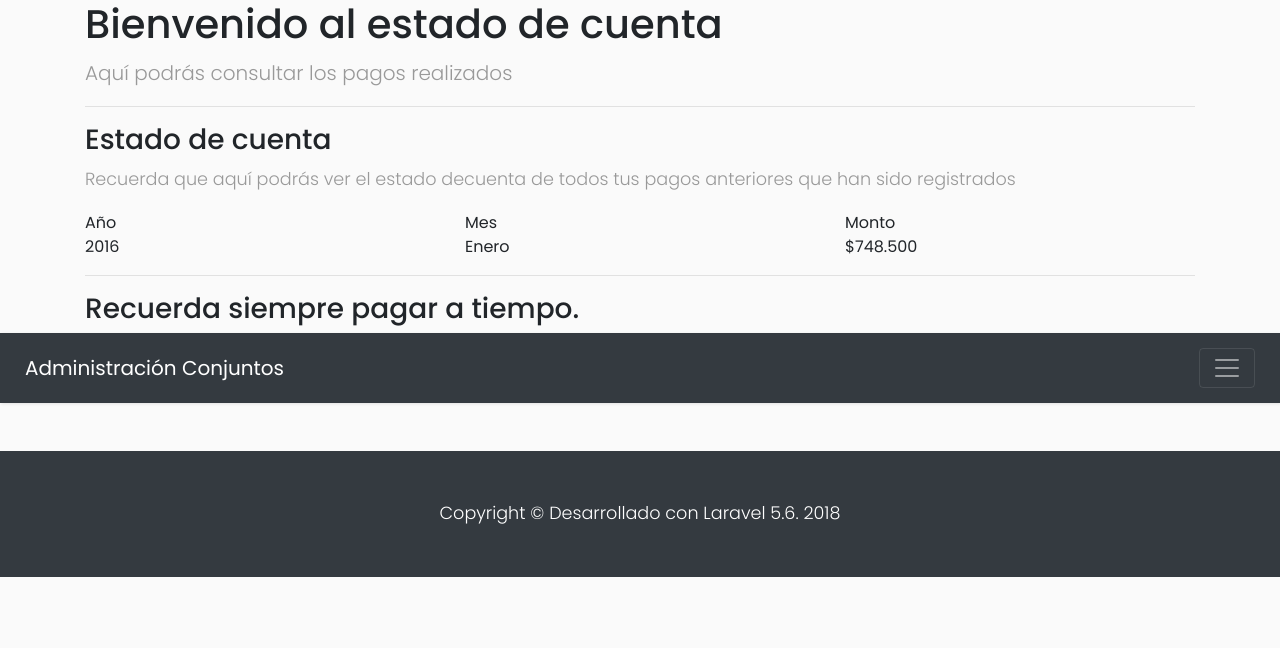
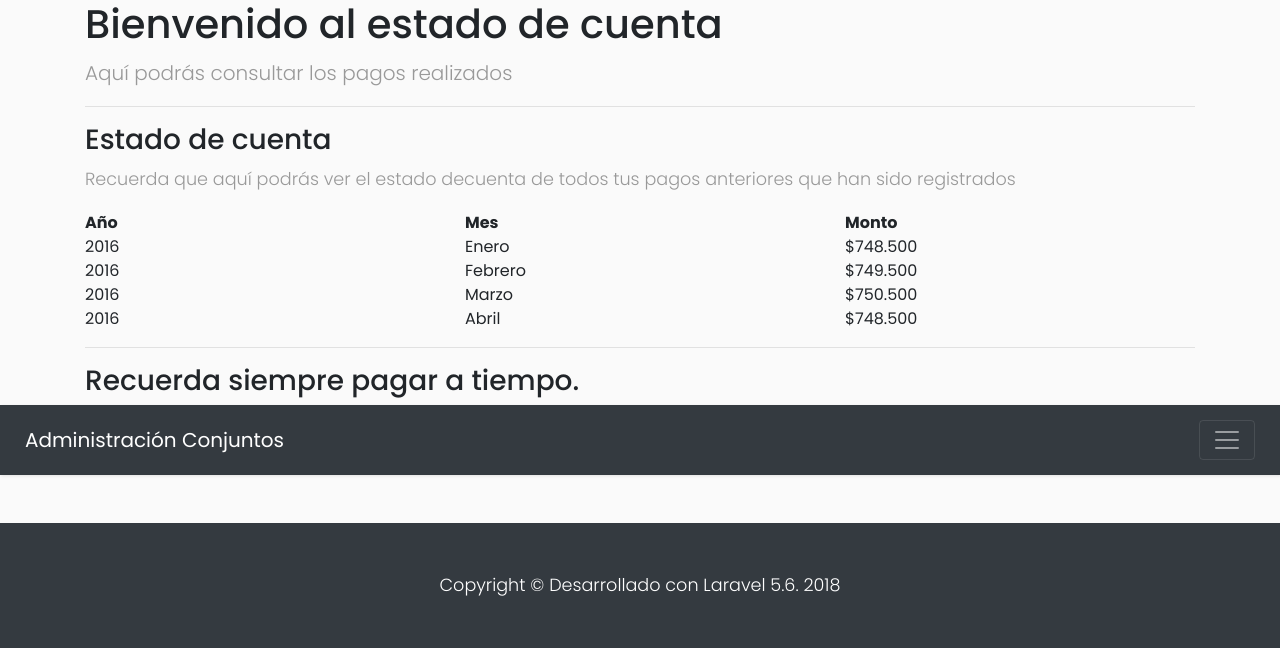
Before and after one commit to hramose/administracion_conjuntos, a Laravel app: page /cuenta in a window 1280 px wide. Shown: the top 648 px of the page. Run offline with Laravel 8, Linux system fonts and the light colour scheme; some libraries are stand-ins or nearby versions.

Commit message:
última actualización

```diff
--- a/resources/views/EstadoCuenta/cuenta.blade.php
+++ b/resources/views/EstadoCuenta/cuenta.blade.php
@@ -13,11 +13,22 @@
     <p>Recuerda que aquí podrás ver el estado decuenta de todos tus pagos anteriores que han sido registrados</p>
 
     <div class="row">
-      <div class="col-md-4">Año</div>
-      <div class="col-md-4">Mes</div>
-      <div class="col-md-4">Monto</div>
+      <div class="col-md-4"><strong>Año</strong></div>
+      <div class="col-md-4"><strong>Mes</strong></div>
+      <div class="col-md-4"><strong>Monto</strong></div>
+    </div>
+    <div class="row">
       <div class="col-md-4">2016</div>
       <div class="col-md-4">Enero</div>
+      <div class="col-md-4">$748.500</div>
+      <div class="col-md-4">2016</div>
+      <div class="col-md-4">Febrero</div>
+      <div class="col-md-4">$749.500</div>
+      <div class="col-md-4">2016</div>
+      <div class="col-md-4">Marzo</div>
+      <div class="col-md-4">$750.500</div>
+      <div class="col-md-4">2016</div>
+      <div class="col-md-4">Abril</div>
       <div class="col-md-4">$748.500</div>
     </div>
 
```
